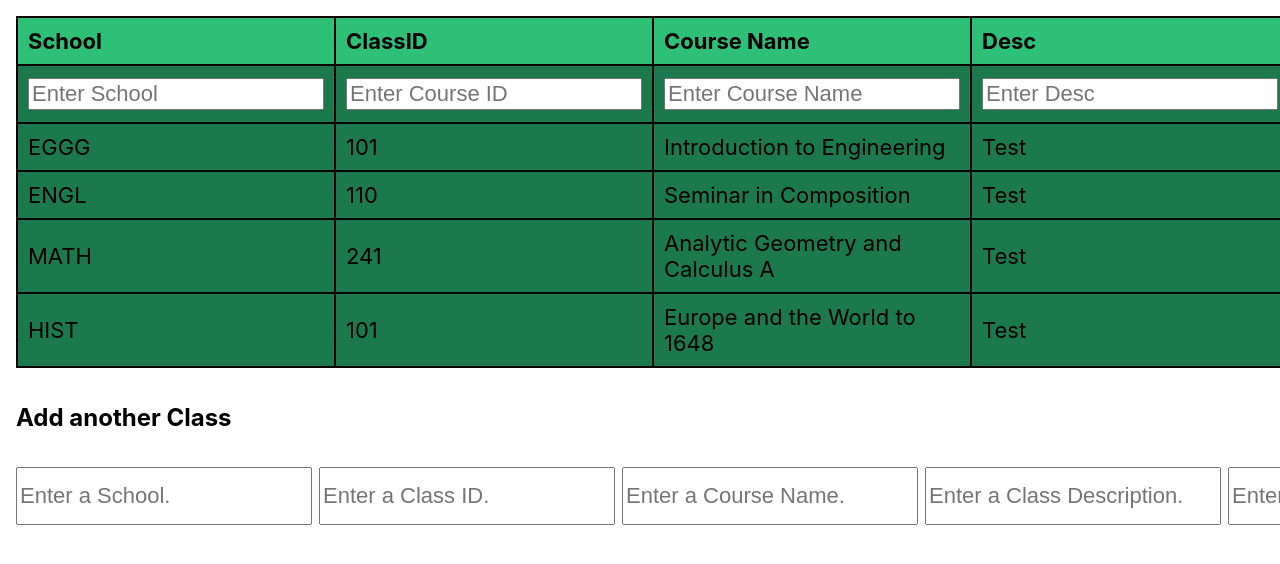
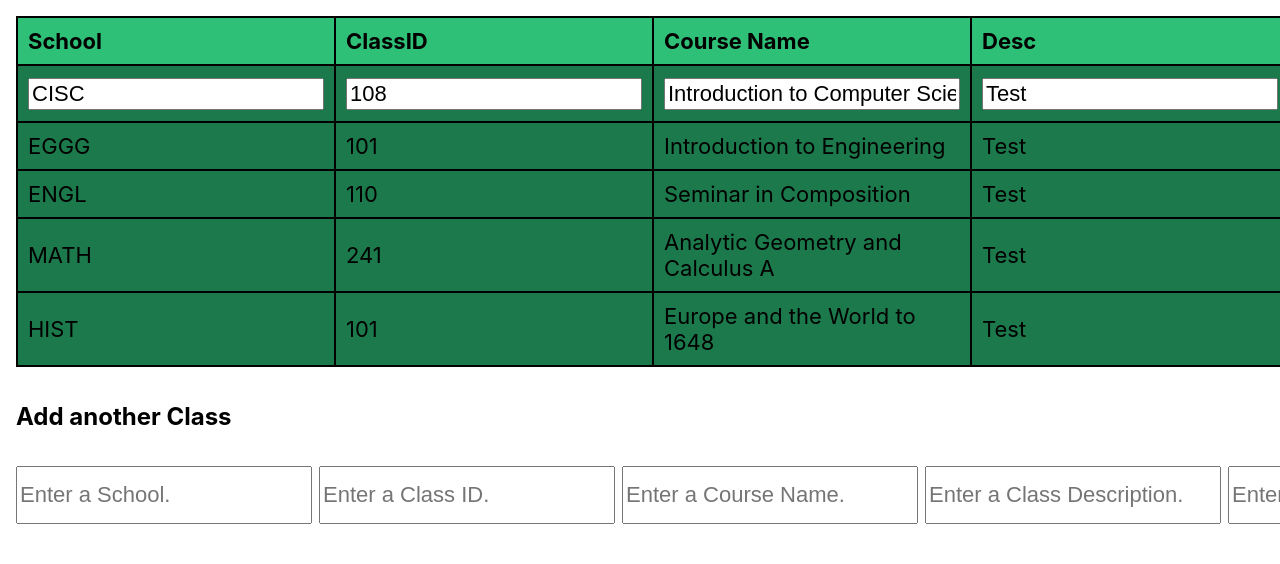
Before and after one commit to UD-CISC275-F21/ud-cis-scheduler-team-16, a React (Create React App) app: page / in a window 1280 px wide. Both pictures are taken after a click on the button 1188 px from the left and 81 px from the top of the page. Shown: the top 564 px of the page. Built offline with nearby package versions, Linux system fonts and the light colour scheme.

Commit message:
save button!

```diff
--- a/src/components/MutableRow.tsx
+++ b/src/components/MutableRow.tsx
@@ -10,6 +10,7 @@ const MutableRow = ({editCourseData, handleEditCourseChange} : {editCourseData:
                     required = {true}
                     placeholder= "Enter School"
                     name = "School"
+                    value = {editCourseData.School}
                     onChange={handleEditCourseChange}
                 ></input>
             </td>
@@ -19,6 +20,7 @@ const MutableRow = ({editCourseData, handleEditCourseChange} : {editCourseData:
                     required = {true}
                     placeholder= "Enter Course ID"
                     name = "ClassID"
+                    value = {editCourseData.ClassID}
                     onChange={handleEditCourseChange}
                 ></input>
             </td>
@@ -28,6 +30,7 @@ const MutableRow = ({editCourseData, handleEditCourseChange} : {editCourseData:
                     required = {true}
                     placeholder= "Enter Course Name"
                     name = "CourseName"
+                    value = {editCourseData.CourseName}
                     onChange={handleEditCourseChange}
                 ></input>
             </td>
@@ -37,6 +40,7 @@ const MutableRow = ({editCourseData, handleEditCourseChange} : {editCourseData:
                     required = {true}
                     placeholder= "Enter Desc"
                     name = "Desc"
+                    value = {editCourseData.Desc}
                     onChange={handleEditCourseChange}
                 ></input>
             </td>
@@ -46,10 +50,13 @@ const MutableRow = ({editCourseData, handleEditCourseChange} : {editCourseData:
                     required = {true}
                     placeholder= "Enter Credit Amount"
                     name = "Credits"
+                    value = {editCourseData.Credits}
                     onChange={handleEditCourseChange}
                 ></input>
             </td>
-
+            <td>
+                <button type= "submit">Save</button>
+            </td>
         </tr>
     );
 };
```
